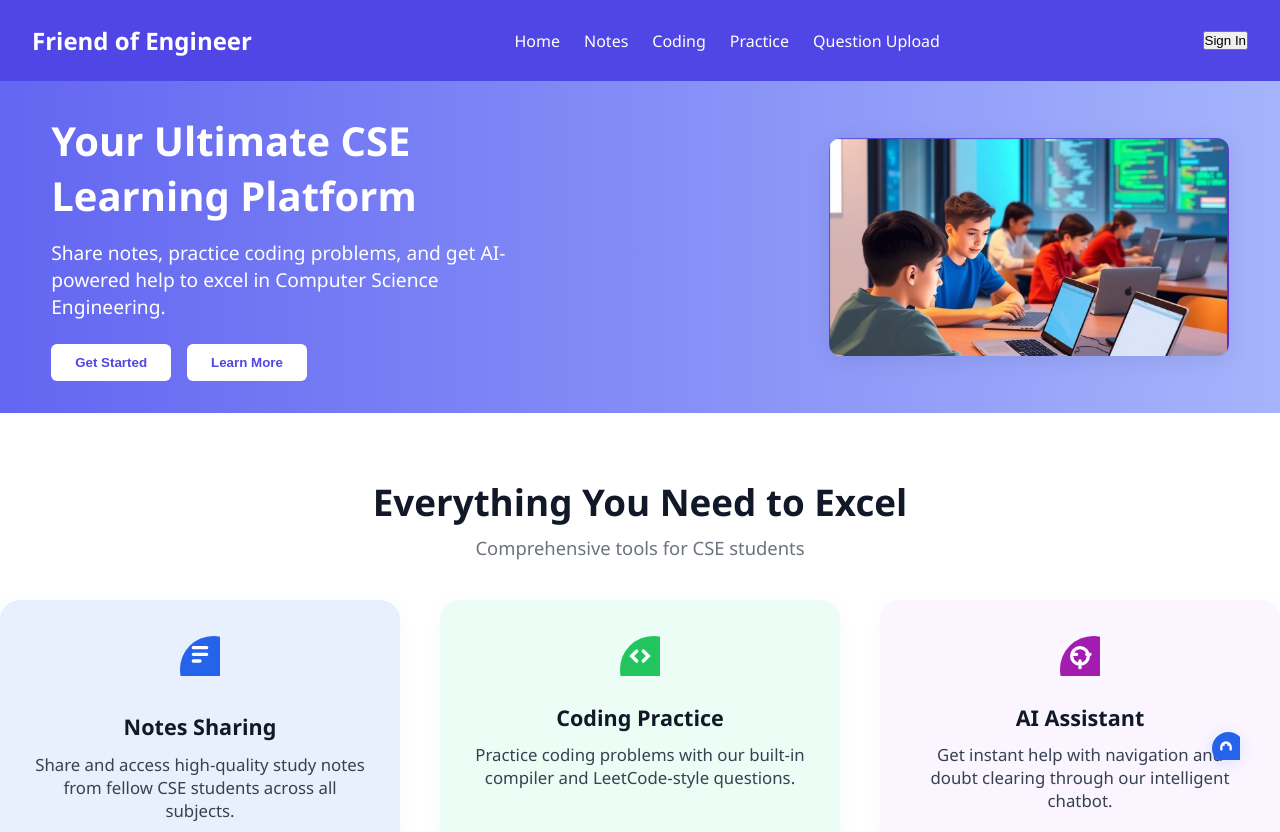
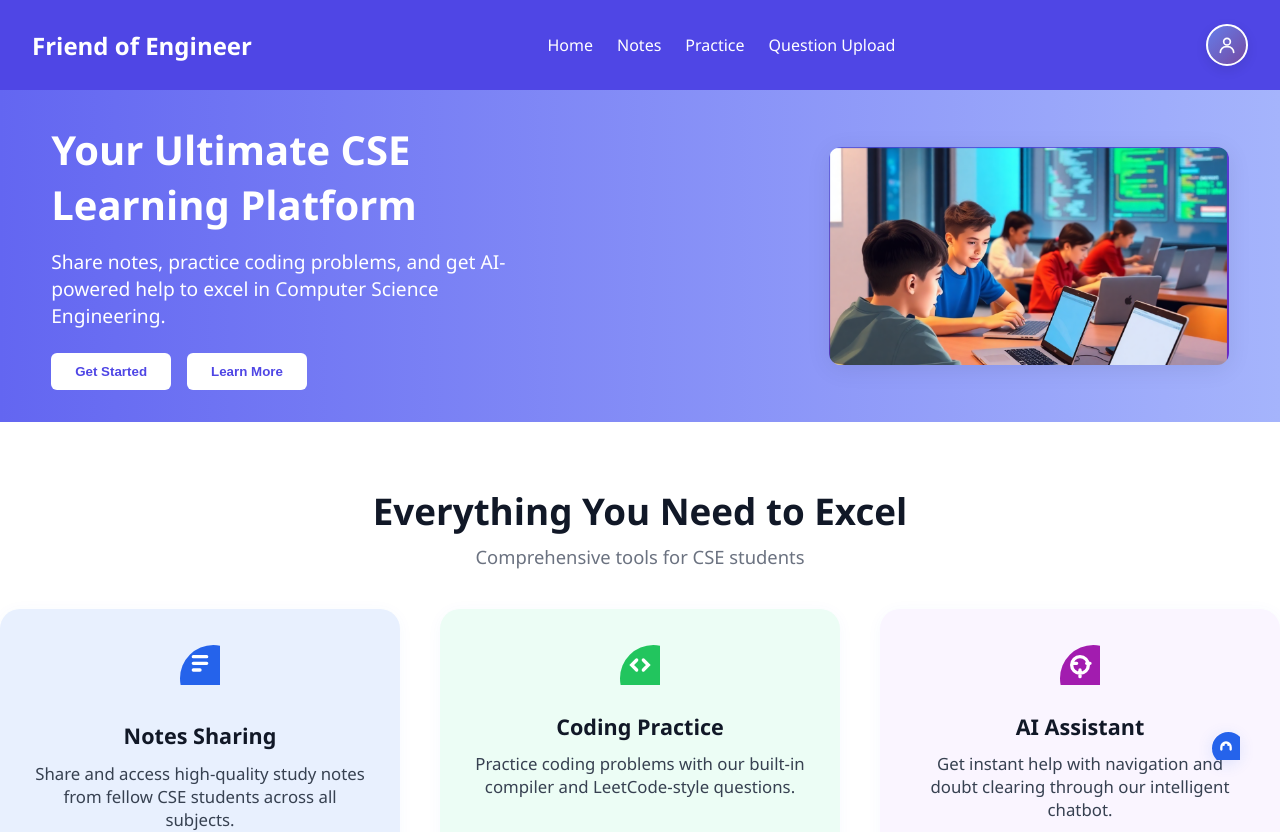
Before and after one commit to jesvinpd/Education_platform, a React (Create React App) app in the folder client/: page / in a window 1280 px wide. Shown: the top 832 px of the page. Built offline with nearby package versions, Linux system fonts and the light colour scheme; no server answers.

Commit message:
Added login check for AI Assistant & Coding Practice and updated Home page UI

```diff
--- a/client/src/App.js
+++ b/client/src/App.js
@@ -8,6 +8,8 @@ import codingProblems from "./dummyData";
 import PracticeSection from "./components/dashboard/PracticeSection";
 import AdminSignup from "./AdminSignup";
 import PrivateRoute from "./components/PrivateRoute";
+import AIAssistant from './components/AIAssistant';
+
 
 // ✅ Import from src directly (not components)
 import Login from "./Login";
@@ -22,6 +24,13 @@ function App() {
     <Router>
       <Routes>
         <Route path="/" element={<Home />} />
+          {/* Practice section */}
+        <Route
+          path="/practice"
+          element={<PracticeSection problems={codingProblems} />}
+        />
+         <Route path="/ai-assistant" element={<AIAssistant />} />
+
 
         {/* Auth routes */}
         <Route path="/login" element={<Login />} />
--- a/client/src/components/Home.js
+++ b/client/src/components/Home.js
@@ -1,19 +1,59 @@
-import React, { useState } from "react";
+
+ import React, { useState } from "react";
 import { useNavigate } from "react-router-dom";
 import AIAssistant from "./AIAssistant";
 import RoleSelection from "./RoleSelection";
 import "./css/Home.css";
 
-
 const Home = () => {
   const navigate = useNavigate();
   const [showRoleSelection, setShowRoleSelection] = useState(false);
   const [showAssistant, setShowAssistant] = useState(false);
-
+  const [showProfileDropdown, setShowProfileDropdown] = useState(false);
   const handleChatbotBtnClick = () => {
     setShowAssistant((prev) => !prev); // Toggle the assistant
   };
+  const isLoggedIn = () => {
+  // Assuming your token is stored in localStorage
+  return localStorage.getItem("token") !== null;
+};
 
+// Handler for Coding Practice click
+const handleCodingClick = () => {
+  if (isLoggedIn()) {
+    navigate("/practice");
+  } else {
+    alert("Please login to continue!");
+  }
+};
+
+// Handler for AI Assistant click
+const handleAIClick = () => {
+  if (isLoggedIn()) {
+    setShowAssistant(true);
+  } else {
+    alert("Please login to continue!");
+  }
+};
+
+// Toggle profile dropdown
+const toggleProfileDropdown = () => {
+  setShowProfileDropdown(!showProfileDropdown);
+};
+
+// Handle logout
+const handleLogout = () => {
+  localStorage.removeItem("token");
+  setShowProfileDropdown(false);
+  // You might want to redirect to home or refresh the page
+  window.location.reload();
+};
+
+// Handle login
+const handleLogin = () => {
+  setShowProfileDropdown(false);
+  navigate("/login"); // Assuming you have a login route
+};
   return (
     <div className="home-root">
       {/* Role Selection Modal - appears when showRoleSelection is true */}
@@ -29,15 +69,35 @@ const Home = () => {
             Home
           </a>
           <a href="#">Notes</a>
-          <a href="#">Coding</a>
-          <a href="#">Practice</a>
+
+          <a onClick={() => navigate("/practice")}>Practice</a>
           <a href="#" onClick={() => navigate("/question-upload")}>
             Question Upload
           </a>
         </nav>
-        <button className="sign-in-btn" onClick={() => navigate("/compiler")}>
-          Sign In
-        </button>
+        {/* Profile Icon with Dropdown */}
+<div className="profile-container">
+  <div className="profile-icon" onClick={toggleProfileDropdown}>
+    <svg width="24" height="24" viewBox="0 0 24 24" fill="none" xmlns="http://www.w3.org/2000/svg">
+      <path d="M12 12C14.2091 12 16 10.2091 16 8C16 5.79086 14.2091 4 12 4C9.79086 4 8 5.79086 8 8C8 10.2091 9.79086 12 12 12Z" stroke="currentColor" strokeWidth="2" strokeLinecap="round" strokeLinejoin="round"/>
+      <path d="M20 21C20 19.1435 19.2625 17.363 17.9497 16.0503C16.637 14.7375 14.8565 14 13 14H11C9.14348 14 7.36301 14.7375 6.05025 16.0503C4.7375 17.363 4 19.1435 4 21" stroke="currentColor" strokeWidth="2" strokeLinecap="round" strokeLinejoin="round"/>
+    </svg>
+  </div>
+
+  {showProfileDropdown && (
+    <div className="profile-dropdown">
+      {isLoggedIn() ? (
+        <>
+          <div className="dropdown-item">Profile</div>
+          <div className="dropdown-item" onClick={handleLogout}>Logout</div>
+        </>
+      ) : (
+        <div className="dropdown-item" onClick={handleLogin}>Login to continue</div>
+      )}
+    </div>
+  )}
+</div>
+
       </header>
 
       {/* Hero Section */}
@@ -90,7 +150,13 @@ const Home = () => {
               across all subjects.
             </p>
           </div>
-          <div className="feature-card coding">
+
+          {/* ✅ Coding Practice Card with navigation */}
+          <div
+  className="feature-card coding"
+  onClick={handleCodingClick}
+  style={{ cursor: "pointer" }}
+>
             <div className="feature-icon coding-icon">
               <svg width="40" height="40" fill="none" viewBox="0 0 24 24">
                 <circle cx="20" cy="20" r="20" fill="#22c55e" />
@@ -108,7 +174,11 @@ const Home = () => {
               LeetCode-style questions.
             </p>
           </div>
-          <div className="feature-card ai">
+<div
+  className="feature-card ai"
+  onClick={handleAIClick}
+  style={{ cursor: "pointer" }}
+>
             <div className="feature-icon ai-icon">
               <svg width="40" height="40" fill="none" viewBox="0 0 24 24">
                 <circle cx="20" cy="20" r="20" fill="#a21caf" />
@@ -330,8 +400,7 @@ print(f"Indices: {result}")`}
         <button className="cta-btn">Get Started for Free</button>
       </section>
 
-      {/* Footer Section */}
-      <footer className="footer-section">
+     <footer className="footer-section">
         <div className="footer-content">
           <div className="footer-col">
             <div className="footer-title">Friend of Engineer</div>
--- a/client/src/components/css/Home.css
+++ b/client/src/components/css/Home.css
@@ -541,3 +541,132 @@
 .footer-chatbot-btn svg {
   display: block;
 }
+/* Profile Container */
+.profile-container {
+  position: relative;
+  display: inline-block;
+  margin-left: 15px;
+}
+
+/* Profile Icon */
+.profile-icon {
+  width: 42px;
+  height: 42px;
+  border-radius: 50%;
+  display: flex;
+  align-items: center;
+  justify-content: center;
+  cursor: pointer;
+  background: linear-gradient(135deg, #667eea 0%, #764ba2 100%);
+  box-shadow: 0 4px 15px rgba(0, 0, 0, 0.1);
+  transition: all 0.3s ease;
+  border: 2px solid white;
+}
+
+.profile-icon:hover {
+  transform: translateY(-2px);
+  box-shadow: 0 6px 20px rgba(0, 0, 0, 0.15);
+}
+
+.profile-icon svg {
+  color: white;
+  width: 20px;
+  height: 20px;
+}
+
+/* Profile Dropdown */
+.profile-dropdown {
+  position: absolute;
+  top: 100%;
+  right: 0;
+  background: white;
+  border-radius: 12px;
+  box-shadow: 0 10px 30px rgba(0, 0, 0, 0.12);
+  padding: 8px 0;
+  min-width: 200px;
+  z-index: 1000;
+  margin-top: 12px;
+  border: 1px solid rgba(255, 255, 255, 0.2);
+  backdrop-filter: blur(10px);
+  overflow: hidden;
+  animation: dropdownFadeIn 0.2s ease-out;
+}
+
+@keyframes dropdownFadeIn {
+  from {
+    opacity: 0;
+    transform: translateY(-10px);
+  }
+  to {
+    opacity: 1;
+    transform: translateY(0);
+  }
+}
+
+/* Dropdown Items */
+.dropdown-item {
+  padding: 12px 20px;
+  cursor: pointer;
+  transition: all 0.25s ease;
+  color: #4a5568;
+  font-size: 14px;
+  font-weight: 500;
+  display: flex;
+  align-items: center;
+  position: relative;
+}
+
+.dropdown-item:not(:last-child) {
+  border-bottom: 1px solid #f1f5f9;
+}
+
+.dropdown-item:hover {
+  background: linear-gradient(135deg, #667eea 0%, #764ba2 100%);
+  color: white;
+  padding-left: 24px;
+}
+
+.dropdown-item:hover::before {
+  content: '';
+  position: absolute;
+  left: 12px;
+  width: 4px;
+  height: 4px;
+  background: white;
+  border-radius: 50%;
+}
+
+/* Add a decorative arrow to the dropdown */
+.profile-dropdown::before {
+  content: '';
+  position: absolute;
+  top: -6px;
+  right: 14px;
+  width: 12px;
+  height: 12px;
+  background: white;
+  transform: rotate(45deg);
+  box-shadow: -2px -2px 5px rgba(0, 0, 0, 0.05);
+}
+
+/* Add a subtle gradient background when logged in */
+.profile-dropdown:has(.dropdown-item:hover) {
+  background: linear-gradient(135deg, #f8fafc 0%, #f1f5f9 100%);
+}
+
+/* Add a pulse animation to the profile icon when not logged in */
+.profile-container:not(:has(.dropdown-item)) .profile-icon {
+  animation: pulse 2s infinite;
+}
+
+@keyframes pulse {
+  0% {
+    box-shadow: 0 4px 15px rgba(102, 126, 234, 0.4);
+  }
+  50% {
+    box-shadow: 0 4px 20px rgba(102, 126, 234, 0.8);
+  }
+  100% {
+    box-shadow: 0 4px 15px rgba(102, 126, 234, 0.4);
+  }
+}
```
